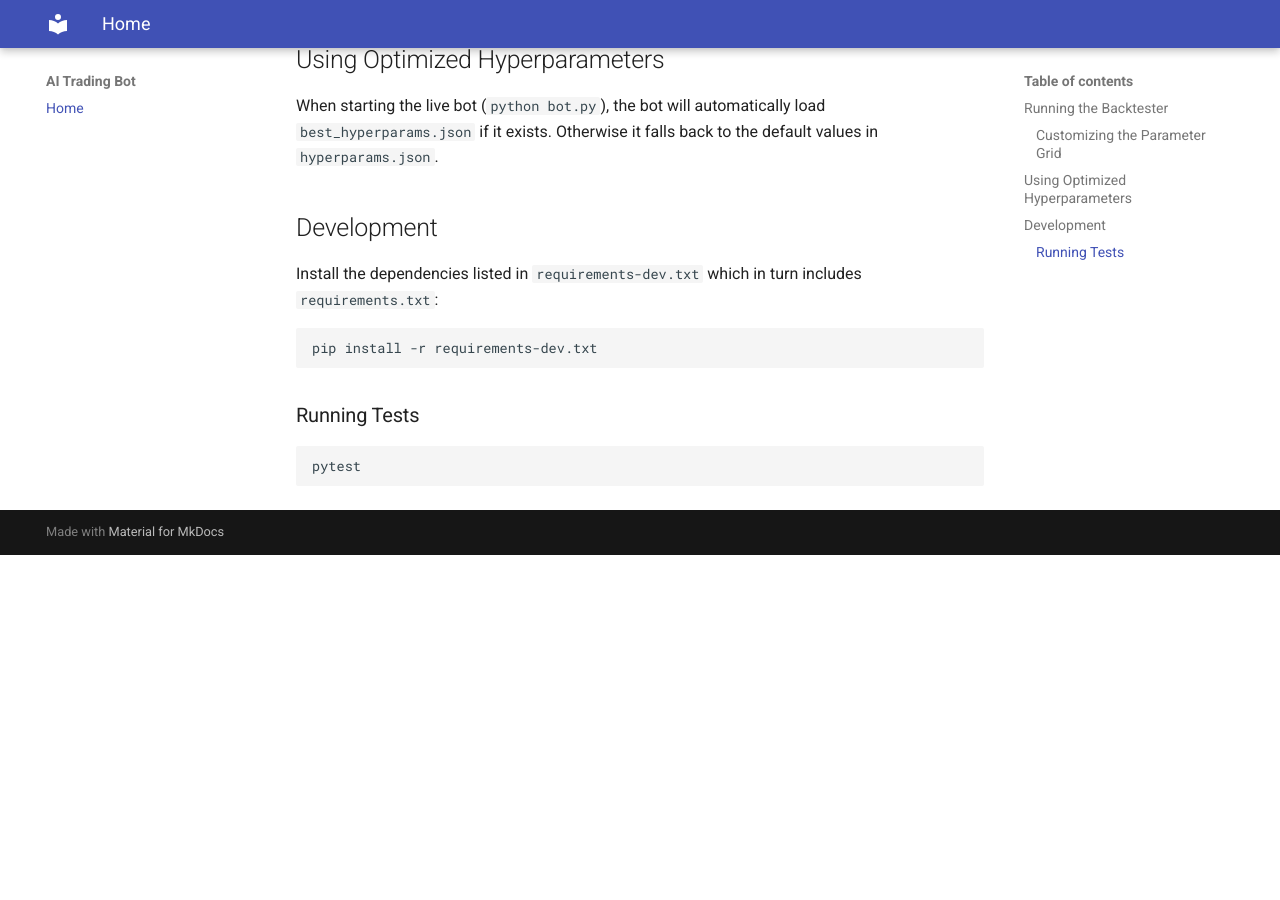
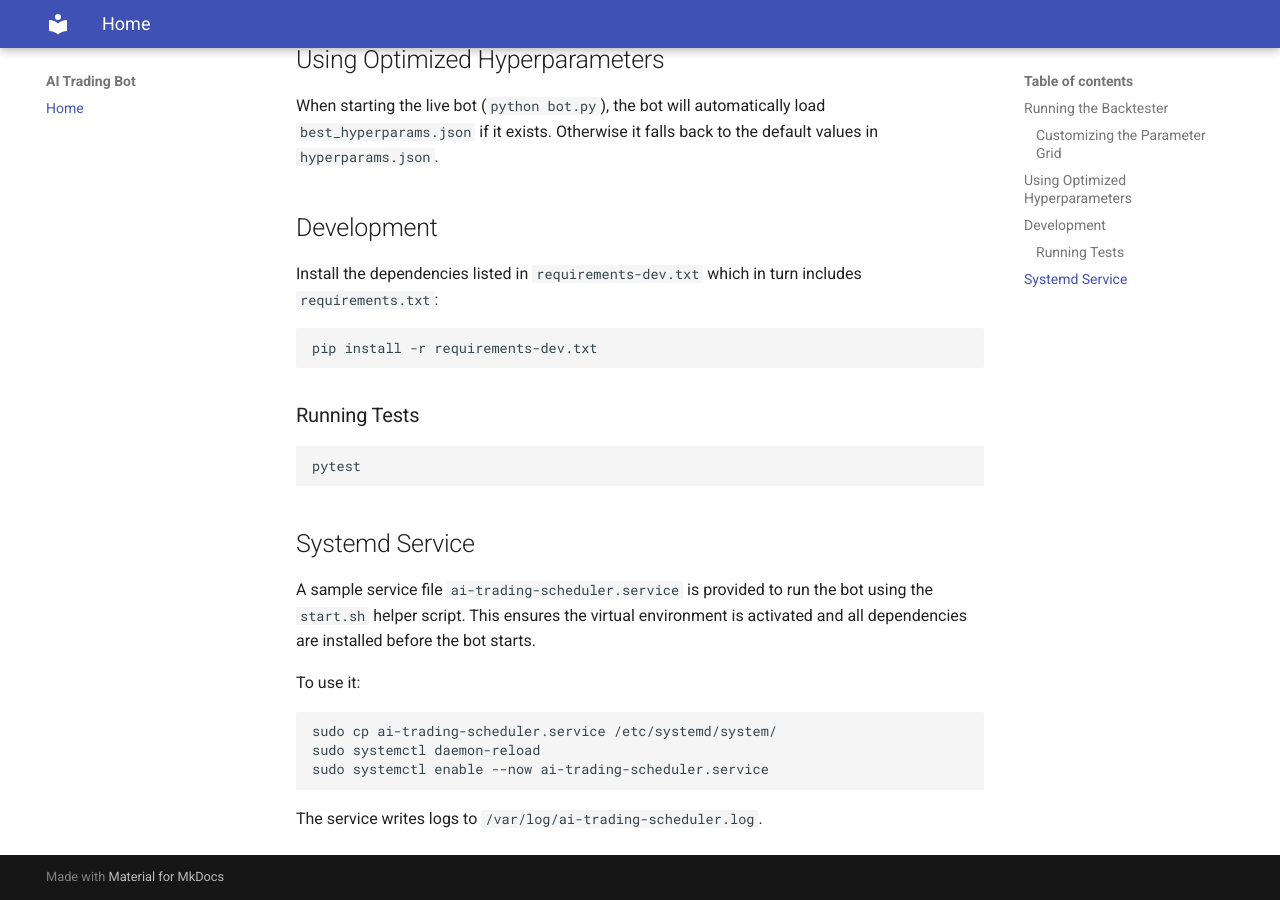
Before and after one commit to dmorazzini23/ai-trading-bot, an MkDocs documentation site: the page built from docs/index.md, in a window 1280 px wide and 900 px high, scrolled down 556 px. Built offline with MkDocs 1.6.1 and Material for MkDocs 9.7.7, drawn with Linux system fonts in a browser that asks for light colours; before the commit the page ends 1111 px from its top, so only the background shows below that.

Commit message:
docs: add systemd service example

````diff
--- a/docs/index.md
+++ b/docs/index.md
@@ -37,3 +37,18 @@ pip install -r requirements-dev.txt
 ```bash
 pytest
 ```
+
+
+## Systemd Service
+
+A sample service file `ai-trading-scheduler.service` is provided to run the bot using the `start.sh` helper script. This ensures the virtual environment is activated and all dependencies are installed before the bot starts.
+
+To use it:
+
+```bash
+sudo cp ai-trading-scheduler.service /etc/systemd/system/
+sudo systemctl daemon-reload
+sudo systemctl enable --now ai-trading-scheduler.service
+```
+
+The service writes logs to `/var/log/ai-trading-scheduler.log`.
````
Also changed, not shown: README.md (+15 -0 lines), 1 other file.
